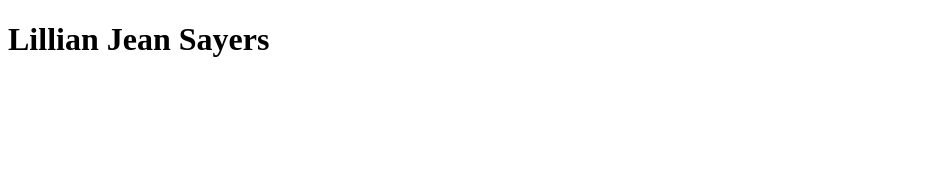
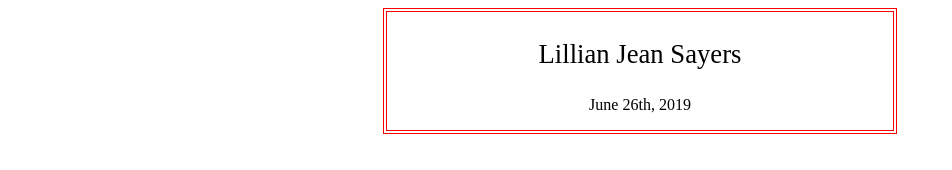
Before and after one commit to SoldierOfMisfortune/lilly, a plain HTML site: page index.html in a window 1280 px wide. Shown: the whole page, without its empty margins (0-952 px from the left). Drawn offline with Linux system fonts and the light colour scheme.

Commit message:
modified name and date box on top of page

```diff
--- a/index.html
+++ b/index.html
@@ -6,6 +6,9 @@
 		<title>Lilly</title>
 	</head>
 	<body>
-		<h1>Lillian Jean Sayers</h1>
+		<section class="intro">
+			<p class="name">Lillian Jean Sayers</p>
+			<p class="date">June 26th, 2019</p>
+		</section>
 	</body>
 </html>
--- a/style.css
+++ b/style.css
@@ -0,0 +1,14 @@
+.intro {
+	border: 4px double red;
+	width: 40%;
+	margin: 0 auto;
+}
+
+p.name {
+	text-align: center;
+	font-size: 20pt;
+}
+
+p.date {
+	text-align: center;
+}
```
